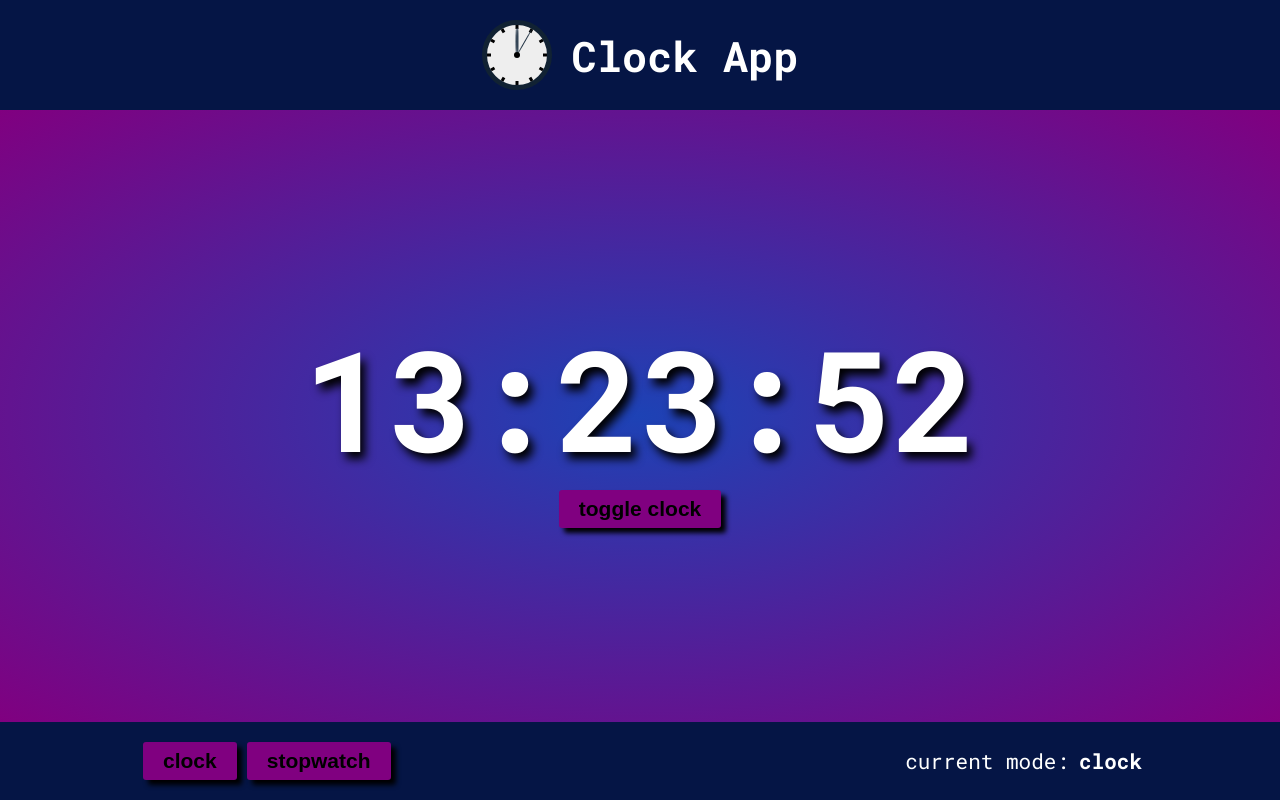
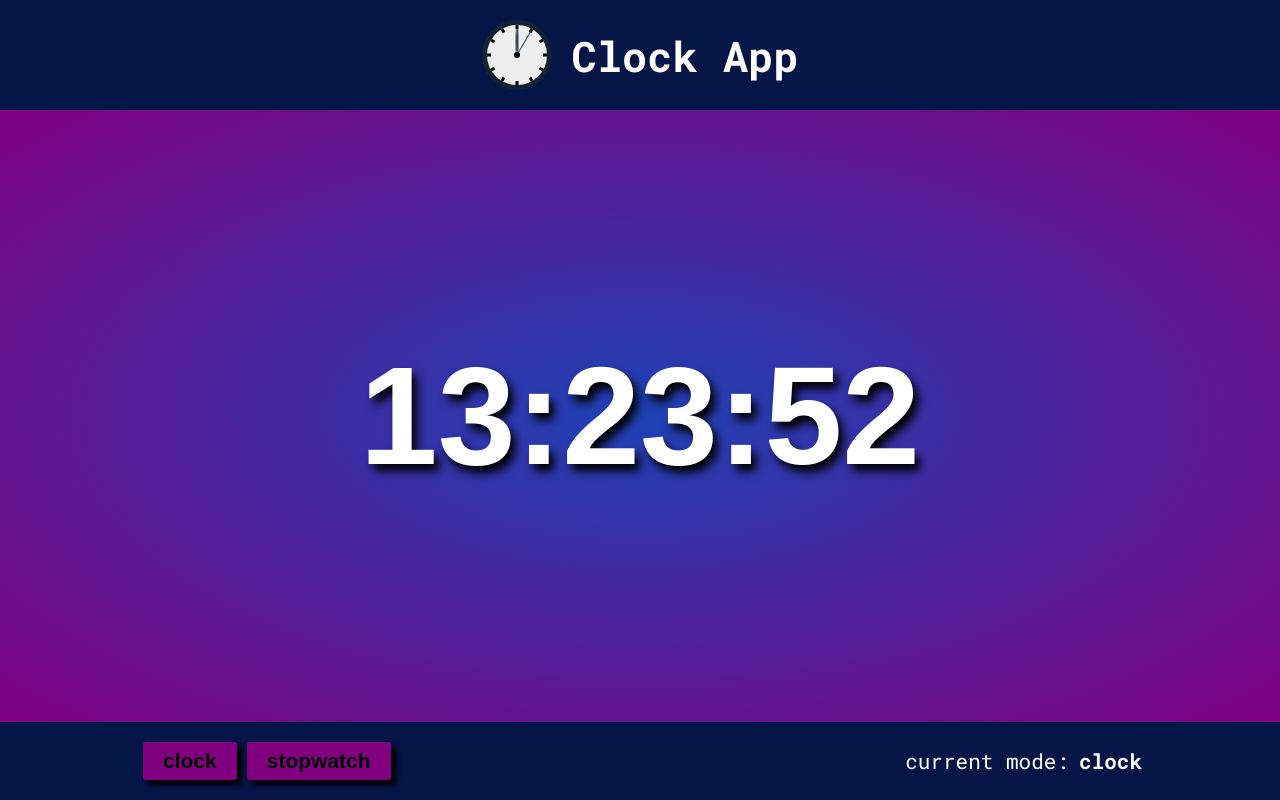
Before and after one commit to krylak123/react-clock-app, a React app: page / in a window 1280 px wide. Built offline with nearby package versions, Linux system fonts and the light colour scheme.

Commit message:
created AnalogClock component

```diff
--- a/src/components/Clock/AnalogClock.js
+++ b/src/components/Clock/AnalogClock.js
@@ -1,9 +1,146 @@
 import React from 'react';
+import PropTypes from 'prop-types';
+import styled from 'styled-components';
 
-const AnalogClock = () => (
-  <div>
-    <p>analog</p>
-  </div>
-);
+const AnalogClock = ({ hours, minutes, seconds }) => {
+  const handHoursValue = (hours / 12) * 360;
+  const handMinutesValue = (minutes / 60) * 360;
+  const handSecondsValue = (seconds / 60) * 360;
 
+  return (
+    <Clock>
+      <HandHours deg={handHoursValue} />
+      <HandMinutes deg={handMinutesValue} />
+      <HandSeconds deg={handSecondsValue} />
+      <ClockLine deg="0" value={12} />
+      <ClockLine deg="30deg" value={1} />
+      <ClockLine deg="60deg" value={2} />
+      <ClockLine deg="90deg" value={3} />
+      <ClockLine deg="120deg" value={4} />
+      <ClockLine deg="150deg" value={5} />
+      <ClockLine deg="180deg" value={6} />
+      <ClockLine deg="210deg" value={7} />
+      <ClockLine deg="240deg" value={8} />
+      <ClockLine deg="270deg" value={9} />
+      <ClockLine deg="300deg" value={10} />
+      <ClockLine deg="330deg" value={11} />
+    </Clock>
+  );
+};
+
+AnalogClock.propTypes = {
+  hours: PropTypes.number.isRequired,
+  minutes: PropTypes.number.isRequired,
+  seconds: PropTypes.number.isRequired,
+};
+
+const Clock = styled.div`
+  position: relative;
+  width: 250px;
+  height: 250px;
+  border-radius: 50%;
+  border: 10px solid #123;
+  background-color: #fff;
+  overflow: hidden;
+
+  ::after {
+    content: '';
+    position: absolute;
+    top: 50%;
+    left: 50%;
+    transform: translate(-50%, -50%);
+    width: 8%;
+    height: 8%;
+    border-radius: 50%;
+    background-color: #123;
+  }
+
+  @media screen and (min-width: 360px) {
+    width: 300px;
+    height: 300px;
+  }
+  @media screen and (min-width: 360px) and (orientation: landscape) {
+    width: 130px;
+    height: 130px;
+    border: 5px solid #123;
+  }
+
+  @media screen and (min-width: 760px) {
+    width: 400px;
+    height: 400px;
+  }
+
+  @media screen and (min-width: 1024px) {
+    width: 500px;
+    height: 500px;
+  }
+`;
+
+const Hand = styled.span`
+  position: absolute;
+  transform-origin: center bottom;
+  border-radius: 10px;
+`;
+
+const HandHours = styled(Hand)`
+  top: 30%;
+  left: 50%;
+  transform: translateX(-50%) rotate(${({ deg }) => deg}deg);
+  width: 3%;
+  height: 20%;
+  background-color: #234;
+`;
+const HandMinutes = styled(Hand)`
+  top: 15%;
+  left: 50%;
+  transform: translateX(-50%) rotate(${({ deg }) => deg}deg);
+  width: 2%;
+  height: 35%;
+  background-color: #456;
+`;
+const HandSeconds = styled(Hand)`
+  top: 5%;
+  left: 50%;
+  transform: translateX(-50%) rotate(${({ deg }) => deg}deg);
+  width: 1%;
+  height: 45%;
+  background-color: #678;
+`;
+
+const ClockLine = styled.span`
+  position: absolute;
+  top: 0;
+  left: 0;
+  width: 100%;
+  height: 100%;
+  transform: rotate(${({ deg }) => deg});
+
+  ::after {
+    content: '';
+    position: absolute;
+    top: 0;
+    left: 50%;
+    width: 2px;
+    height: 3px;
+    transform: translateX(-50%);
+    background-color: #000;
+
+    @media screen and (min-width: 1024px) {
+      width: 3px;
+      height: 4px;
+    }
+  }
+
+  ::before {
+    content: '${({ value }) => value}';
+    position: absolute;
+    top: 3%;
+    left: 50%;
+    transform: translateX(-50%) rotate(${({ deg }) => -deg});
+  }
+
+  @media screen and (min-width: 1024px) {
+    font-size: 2rem;
+  }
+`;
 export default AnalogClock;
--- a/src/components/Clock/Clock.js
+++ b/src/components/Clock/Clock.js
@@ -33,53 +33,23 @@ const Clock = () => {
   }, []);
 
   return (
-    <ClockWrapper>
-      {isAnalog ? (
-        <AnalogClock hours={hours} minutes={minutes} seconds={seconds} />
-      ) : (
-        <DigitalClock hours={hours} minutes={minutes} seconds={seconds} />
-      )}
+    <>
       <Btn type="button" onClick={handleOnClick}>
-        toggle clock
+        {isAnalog ? (
+          <AnalogClock hours={hours} minutes={minutes} seconds={seconds} />
+        ) : (
+          <DigitalClock hours={hours} minutes={minutes} seconds={seconds} />
+        )}
       </Btn>
-    </ClockWrapper>
+    </>
   );
 };
 
-const ClockWrapper = styled.div`
-  display: flex;
-  flex-direction: column;
-  align-items: center;
-`;
-
 const Btn = styled.button`
-  margin-bottom: 10px;
-  padding: 5px 10px;
-  font-size: 1.3rem;
-  font-weight: bold;
   outline: none;
   border-style: none;
-  border-radius: 3px;
-  background-color: #800080;
-  box-shadow: 5px 5px 5px 0 #000;
+  background-color: transparent;
   cursor: pointer;
-  transition: 0.2s;
-
-  :hover {
-    color: #fff;
-    background-color: #500050;
-    box-shadow: 0 0 5px 0 #000;
-  }
-
-  @media screen and (orientation: landscape) {
-    margin: 0 5px;
-    width: auto;
-  }
-
-  @media screen and (min-width: 1024px) {
-    padding: 7px 20px;
-    font-size: 1.5rem;
-  }
 `;
 
 export default Clock;
```
